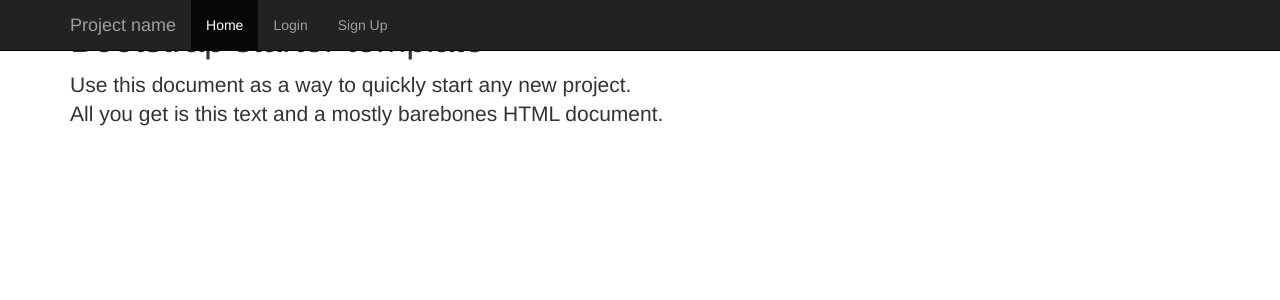
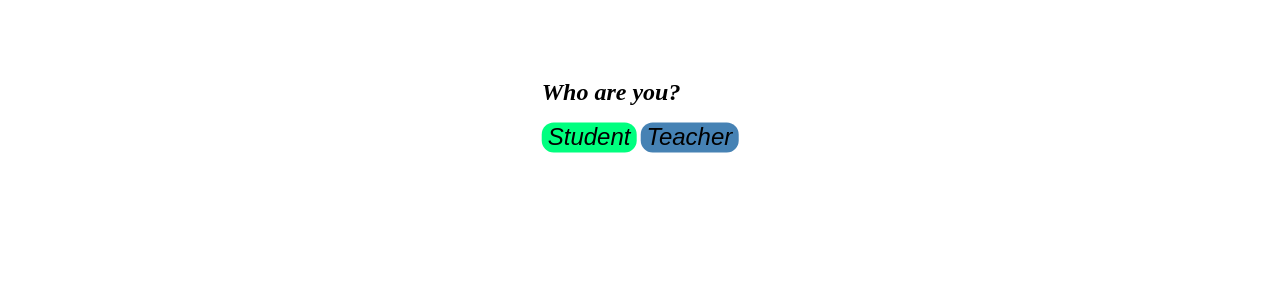
Before and after one commit to dani0303/HackingProject, a Flask app: page / in a window 1280 px wide. Shown: the top 300 px of the page. Run offline with Flask 2, Linux system fonts and the light colour scheme; some libraries are stand-ins or nearby versions.

Commit message:
12/26/20

```diff
--- a/app.py
+++ b/app.py
@@ -5,11 +5,19 @@ from wtforms import StringField, PasswordField, BooleanField
 from wtforms.validators import InputRequired, Email, Length
 from flask_sqlalchemy import SQLAlchemy
 
+
+
+
+
 app = Flask(__name__)
 app.config['SECRET_KEY'] = 'sEcReTkEy'
 app.config['SQLALCHEMY_DATABASE_URI'] = 'sqlite:///C:/Users/Dan/Desktop/HackingProject/sqlite3/database.db'
 Bootstrap(app)
 db = SQLAlchemy(app)
+
+
+
+
 
 class User(db.Model):
     id = db.Column(db.Integer, primary_key=True)
@@ -17,20 +25,32 @@ class User(db.Model):
     email = db.Column(db.String(50), unique=True)
     password = db.Column(db.String(80))
 
+
+
+
 class LoginForm(FlaskForm):
     username = StringField('username', validators=[InputRequired(), Length(min=4, max=15)])
     password = PasswordField('password', validators=[InputRequired(), Length(min=4, max=15)])
     remember = BooleanField('remember me')
+
+
+
 
 class RegisterForm(FlaskForm):
     email = StringField('email', validators=[InputRequired(), Length(max=50)])
     username = StringField('username', validators=[InputRequired(), Length(min=4, max=15)])
     password = PasswordField('password', validators=[InputRequired(), Length(min=4, max=15)])
 
+
+
+
 ##Push this code please
 @app.route('/')
 def index2():
-    return render_template("index2.html")
+    return render_template("test.html")
+
+
+
 
 @app.route('/login', methods=['GET', 'POST'])
 def login():
@@ -46,6 +66,9 @@ def login():
 
     return render_template('login.html', form=form)
 
+
+
+
 @app.route('/signup', methods=['GET', 'POST'])
 def signup():
     form = RegisterForm()
@@ -57,6 +80,8 @@ def signup():
 
     return render_template("signup.html", form=form)
 
+
+
 @app.route('/dashboard')
 def dashboard():
     return render_template("dashboard.html")
--- a/templates/test.html
+++ b/templates/test.html
@@ -1,9 +1,61 @@
 <!DOCTYPE html>
 <html>
+    <head>
+        <style>
+            h1 {
+                font-size: 24px;
+                color: black;
+                font-style: italic;
+            }
+            .button {
+                border: none;
+                color: white;
+                text-align: center;
+                display: inline-block;
+                font-size: 24px;
+                margin: 4px, 2px;
+                cursor: pointer;
+            }
+            .container {
+                height: 200px;
+                position: relative;
+                border:  3px;
+            }
+            .center {
+                margin: 0;
+                position: absolute;
+                top: 50%;
+                left: 50%;
+                -ms-transform: translate(-50%, -50%);
+                transform: translate(-50%, -50%);
+            }
+            .button1 {
+                padding: 10px, 24px;
+                border: none;
+                font-size: 24px;
+                font-style: italic;
+                background-color: springgreen;
+                border-radius: 12px;
+            }
+            .button2 {
+                padding: 10px, 24px;
+                border: none;
+                font-size: 24px;
+                font-style: italic;
+                background-color: steelblue;
+                border-radius: 12px;
+            }
+        </style>
+    </head>
     <body>
-        <form action = "#" methods = "POST">
-            <input type = "email" name = "email" placeholder="enterEmail" value="{{email if email}}"/>
-            <input type = "submit" value="submit"/>
-        </form>
+        <div class="container">
+            <div class="center">
+                <form method="POST">
+                    <h1>Who are you?</h1>
+                    <button class="button1" type="submit">Student</button>
+                    <button class="button2" type="submit">Teacher</button>
+                </form>
+            </div>
+        </div>
     </body>
 </html>
```
Also changed, not shown: templates/LoginPage#2.html (deleted, +0 -59 lines), templates/LoginPage.html (deleted, +0 -14 lines), templates/RegPage.html (deleted, +0 -66 lines), sqlite3/database.db, sqlite3/databse.db (added).
